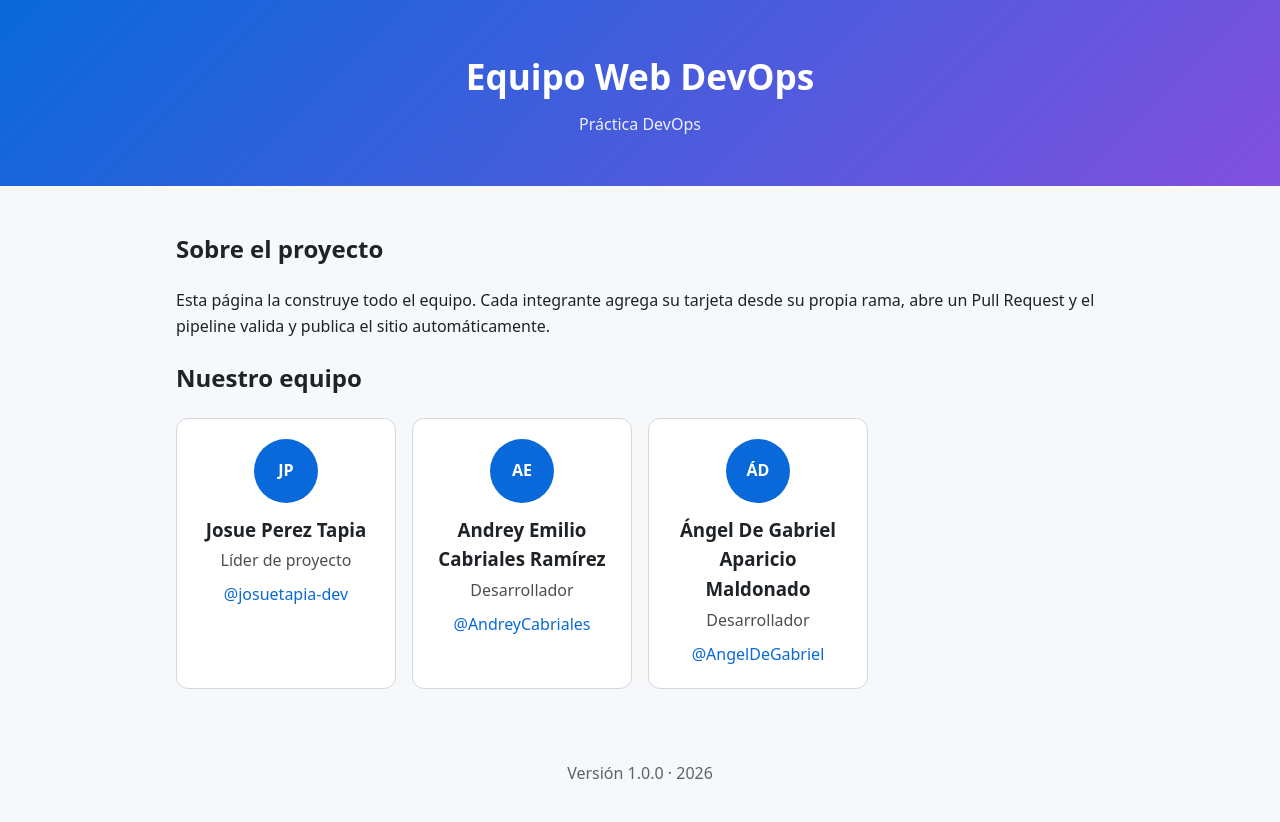
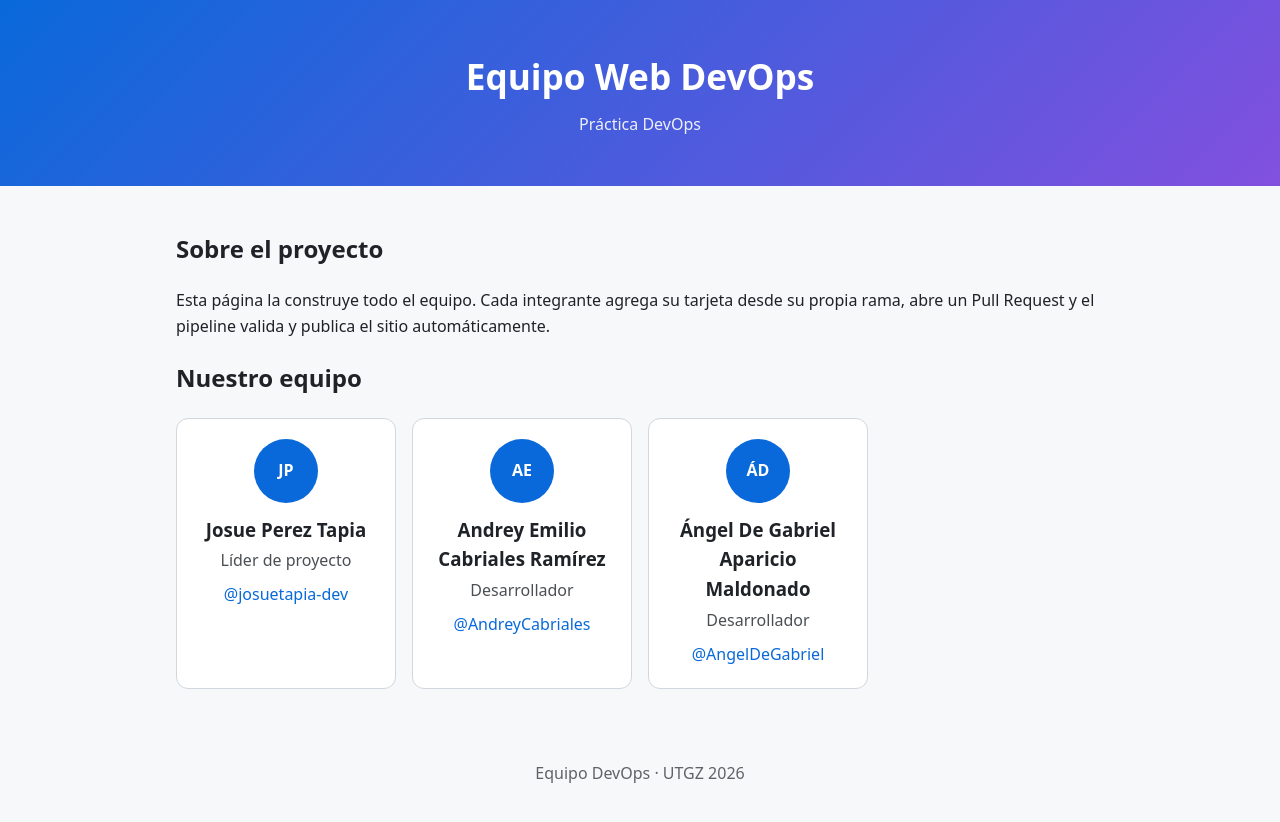
Before and after one commit to josuetapia-dev/DevOpsWeb, a website with bundled scripts: page index.html in a window 1280 px wide. Built offline with nearby package versions, Linux system fonts and the light colour scheme.

Commit message:
feat: agrega footer

```diff
--- a/index.html
+++ b/index.html
@@ -30,7 +30,7 @@
   </main>
 
   <footer>
-    <p>Versión <span id="version"></span> · <span id="anio"></span></p>
+    <p>Equipo DevOps · UTGZ 2026</p>
   </footer>
 
   <script type="module" src="js/app.js"></script>
```
